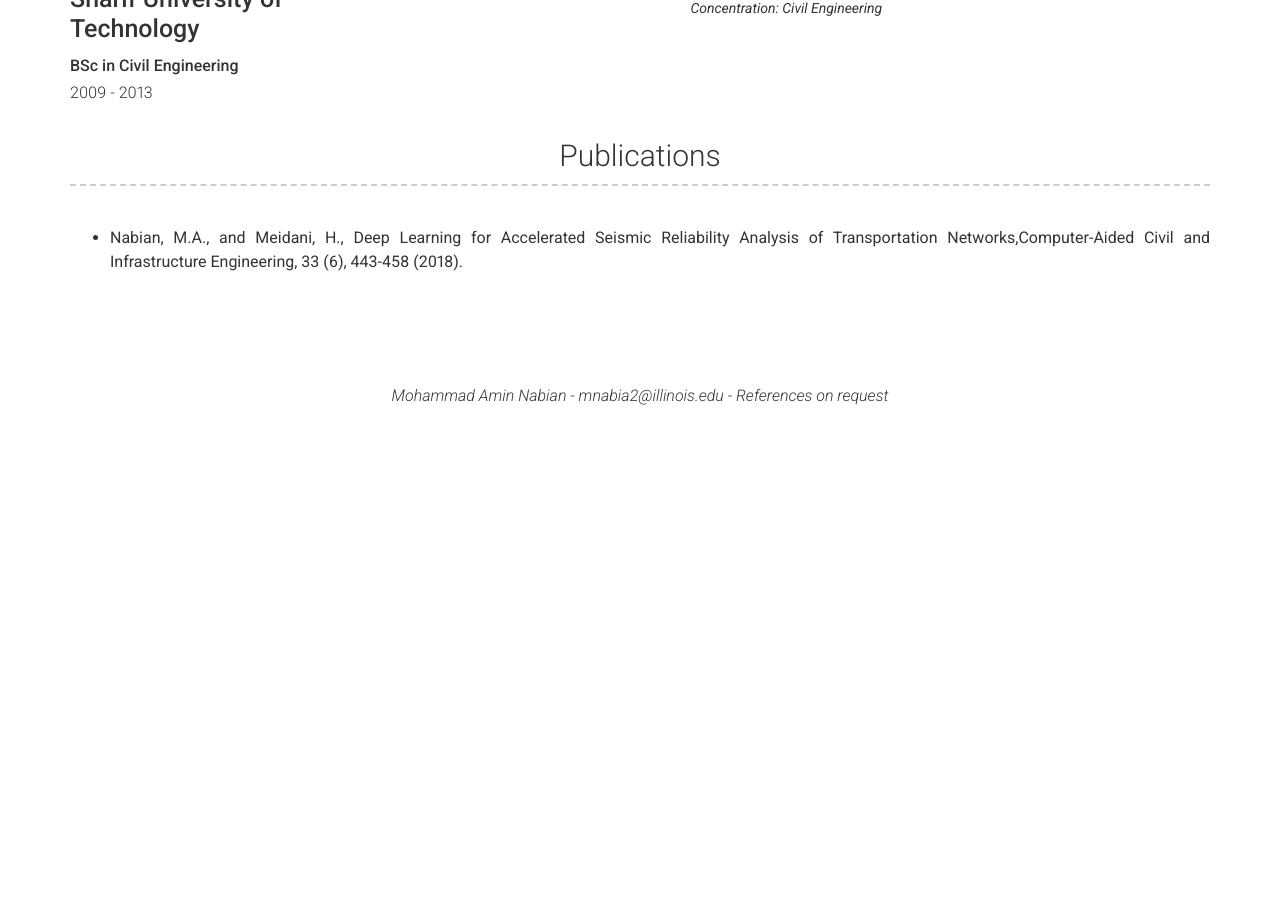
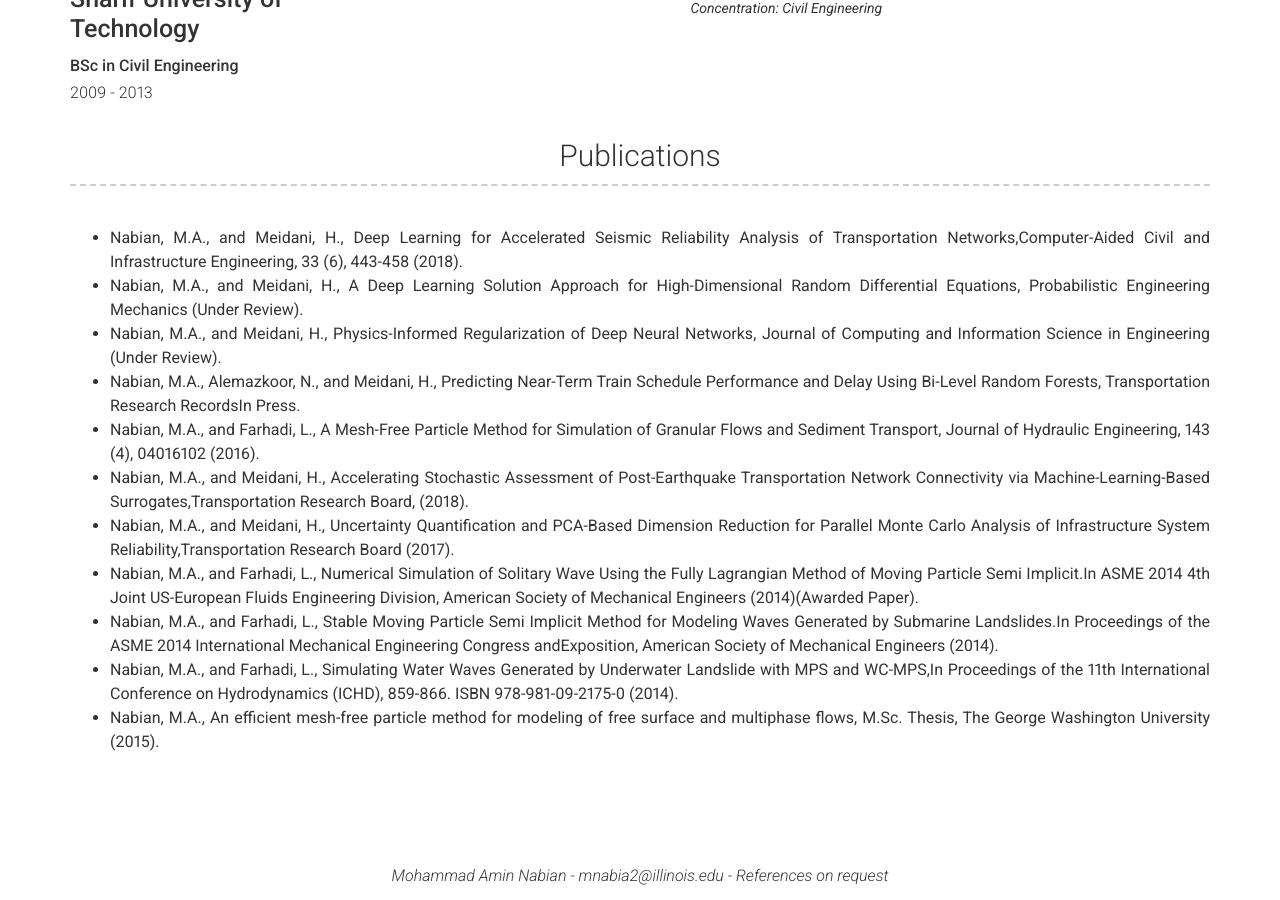
Before and after one commit to mnabian/mnabian.github.io, a Jekyll site: the page built from index.md, in a window 1280 px wide and 900 px high, scrolled down 2054 px. Built offline with Jekyll 4.4.1, drawn with Linux system fonts in a browser that asks for light colours; before the commit the page ends 2474 px from its top, so only the background shows below that; some of the changed lines change nothing that is shown.

Commit message:
Initial resume setup

```diff
--- a/_config.yml
+++ b/_config.yml
@@ -43,11 +43,6 @@ more_content: | # this will include new lines to allow paragraphs
   - Nabian, M.A., and Farhadi, L., Simulating Water Waves Generated by Underwater Landslide with MPS and WC-MPS,In Proceedings of the 11th International Conference on Hydrodynamics (ICHD), 859-866.  ISBN 978-981-09-2175-0 (2014).
   - Nabian, M.A., An efficient mesh-free particle method for modeling of free surface and multiphase flows, M.Sc. Thesis, The George Washington University (2015).
 
-# More Section
-more_title: Publications #(Use this to override about more section title)
-more_content: | # this will include new lines to allow paragraphs
-  - Nabian, M.A., and Meidani, H., Deep Learning for Accelerated Seismic Reliability Analysis of Transportation Networks,Computer-Aided Civil and Infrastructure Engineering, 33 (6), 443-458 (2018).
-
 # Footer
 footer_show_references: true
 
```
